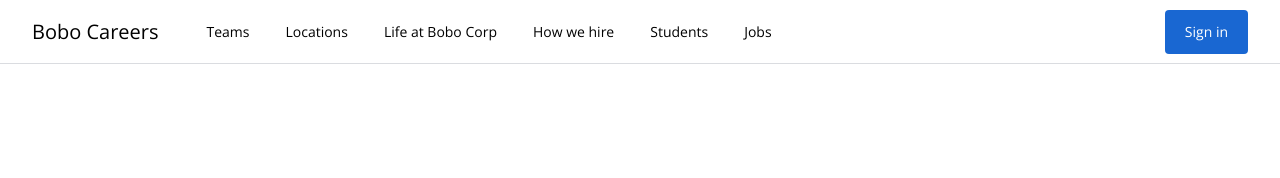
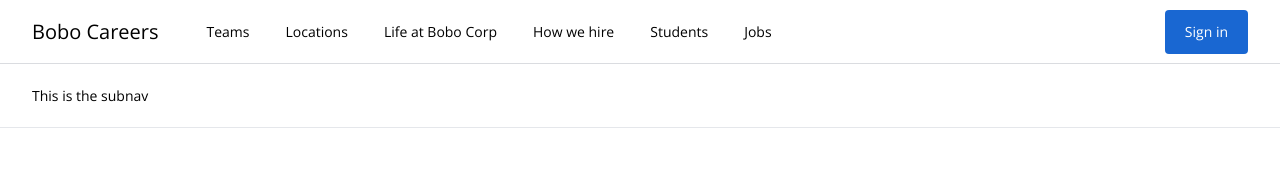
Before and after one commit to Yann-Baelden/job-search, a Vue app: page / in a window 1280 px wide. Shown: the top 178 px of the page. Built offline with nearby package versions, Linux system fonts and the light colour scheme.

Commit message:
add icon library and the subnav component

```diff
--- a/package.json
+++ b/package.json
@@ -10,6 +10,9 @@
     "lint": "eslint . --ext .vue,.js,.jsx,.cjs,.mjs --fix --ignore-path .gitignore"
   },
   "dependencies": {
+    "@fortawesome/fontawesome-svg-core": "^6.2.1",
+    "@fortawesome/free-solid-svg-icons": "^6.2.1",
+    "@fortawesome/vue-fontawesome": "^3.0.2",
     "vue": "^3.2.45"
   },
   "devDependencies": {
--- a/src/components/MainNav.vue
+++ b/src/components/MainNav.vue
@@ -32,6 +32,8 @@
           />
         </div>
       </div>
+
+      <the-subnav />
     </div>
   </header>
 </template>
@@ -39,12 +41,14 @@
 <script>
 import ActionButton from "@/components/ActionButton.vue";
 import ProfileImage from "@/components/ProfileImage.vue";
+import TheSubnav from "@/components/TheSubnav.vue";
 
 export default {
   name: "MainNav",
   components: {
     ActionButton,
     ProfileImage,
+    TheSubnav,
   },
   data() {
     return {
--- /dev/null
+++ b/src/components/TheSubnav.vue
@@ -0,0 +1,11 @@
+<template>
+  <div class="h-16 w-full border-b border-solid border-x-brand-gray-1 bg-white">
+    <div class="flex h-full items-center px-8">This is the subnav</div>
+  </div>
+</template>
+
+<script>
+export default {
+  name: "TheSubnav",
+}
+</script>
```
Also changed, not shown: src/components/ActionButton.vue (line endings or trailing spaces), 1 other file (tests, documents, lock files or other folders).
